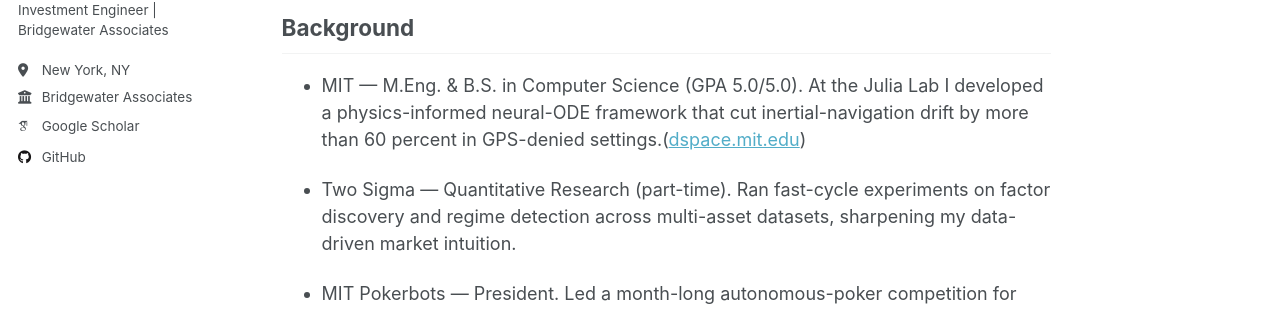
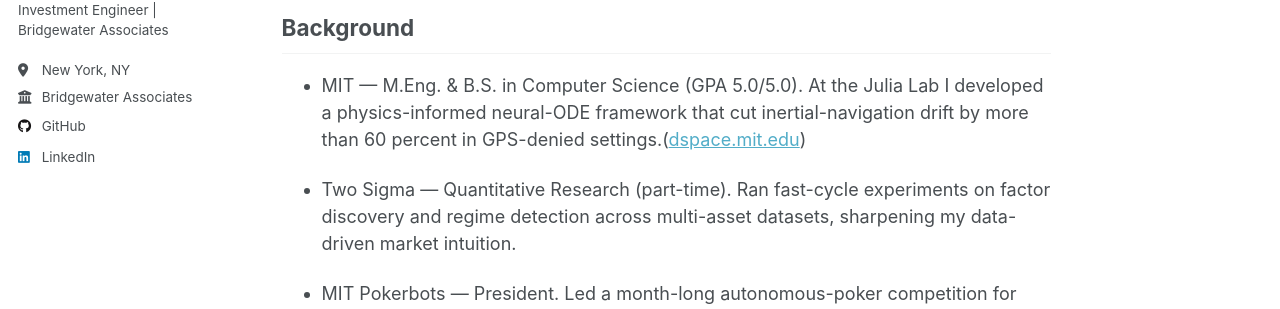
Before and after one commit to mmcmanus1/mmcmanus1.github.io, a Jekyll site: the page built from index.md, in a window 1280 px wide. Shown: the part 323-632 px from the top of the page. Built offline with Jekyll 4.4.1, drawn with Linux system fonts in a browser that asks for light colours; some web fonts are replaced.

Commit message:
Hide Google Scholar and add LinkedIn profile link

```diff
--- a/_config.yml
+++ b/_config.yml
@@ -34,7 +34,7 @@
   # Academic websites
   academia         : # URL
   arxiv            : # URL
-  googlescholar    : "https://scholar.google.com/citations?user=PS_CX0AAAAAJ"
+  googlescholar    : # "https://scholar.google.com/citations?user=PS_CX0AAAAAJ"
   impactstory      : # URL
   orcid            : # URL
   semantic         : # URL
@@ -60,7 +60,7 @@
   keybase          : # Username
   instagram        : # Username
   lastfm           : # Username
-  linkedin         : # Username
+  linkedin         : "mattmcm"
   mastodon         : # URL
   medium           : # URL
   pinterest        : # Username
```
